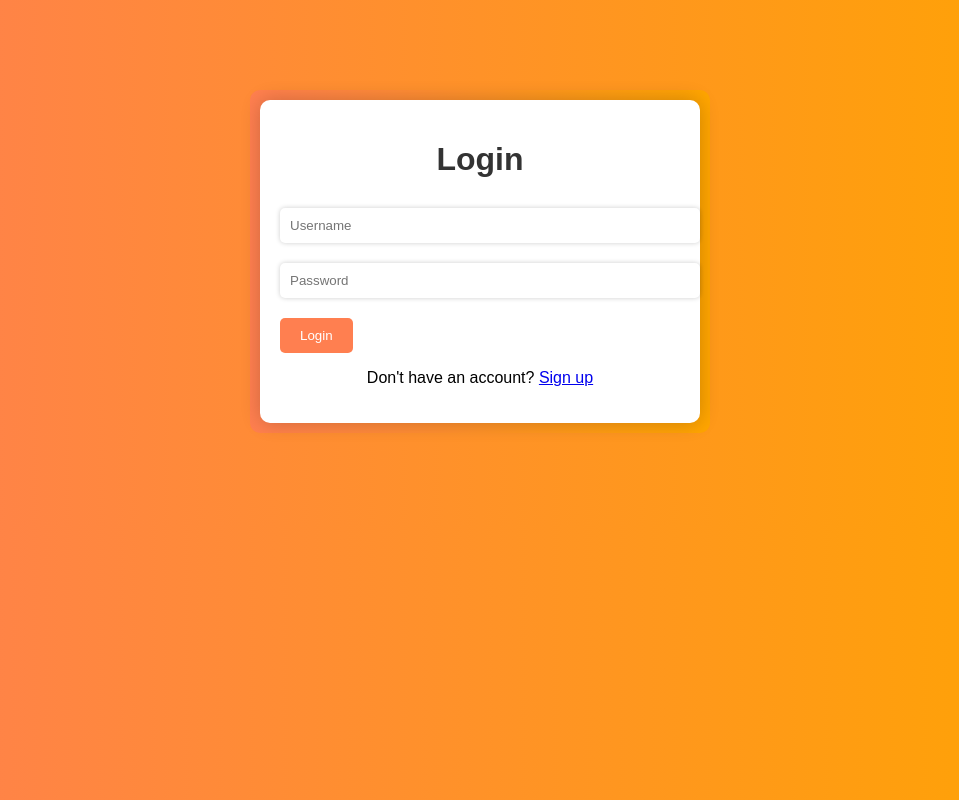
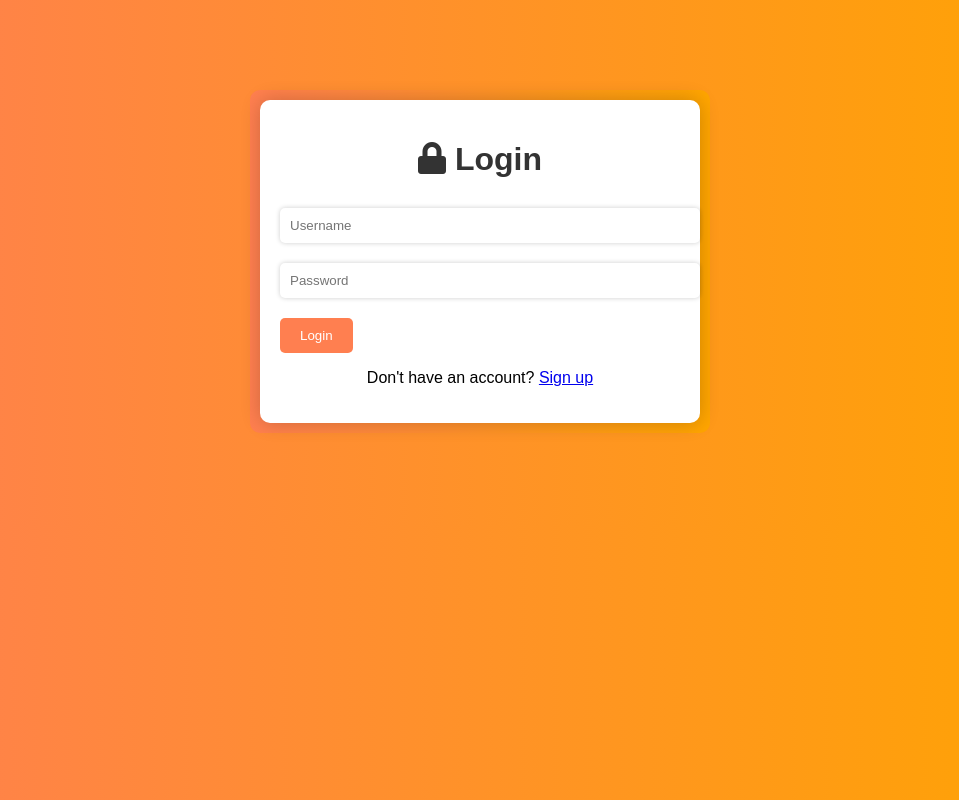
Before and after one commit to Flameso/ModernLoginPagewithAnimatedGradientLine, a plain HTML site: page index.html in a window 1280 px wide. Shown: the whole page, without its empty margins (160-1119 px from the left). Drawn offline with Linux system fonts and the light colour scheme.

Commit message:
Update index.html

```diff
--- a/index.html
+++ b/index.html
@@ -3,10 +3,11 @@
 <head>
     <title>Login Page</title>
     <link rel="stylesheet" type="text/css" href="style.css">
+    <link rel="stylesheet" href="https://cdnjs.cloudflare.com/ajax/libs/font-awesome/5.15.3/css/all.min.css">
 </head>
 <body>
     <div class="container">
-        <h1>Login</h1>
+        <h1><i class="fas fa-lock"></i> Login</h1>
         <form>
             <input type="text" placeholder="Username">
             <input type="password" placeholder="Password">
```
